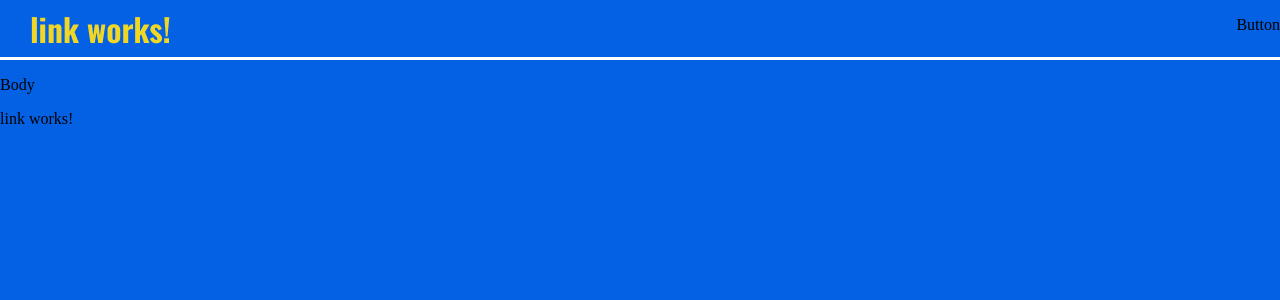
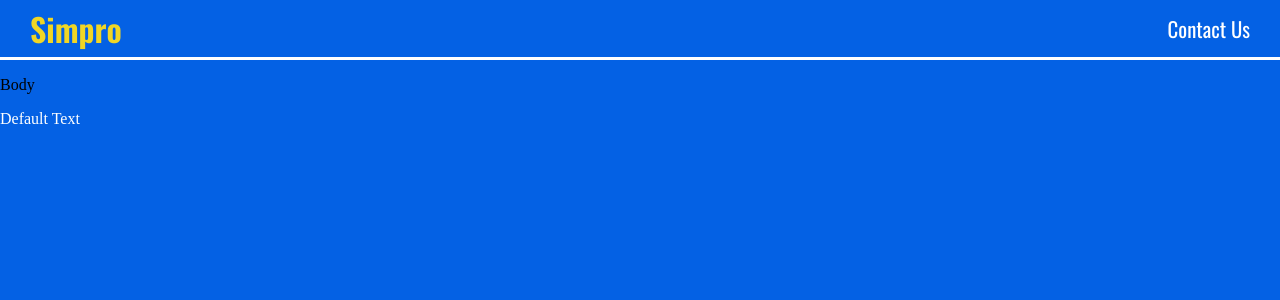
Before and after one commit to Karmveer27/angular-learning, an Angular app in the folder angular-frontend/: page / in a window 1280 px wide. Shown: the top 300 px of the page. Built offline with nearby package versions, Linux system fonts and the light colour scheme.

Commit message:
Made Link Component take in 3 parameters via  @Input

```diff
--- a/angular-frontend/src/app/components/link/link.component.css
+++ b/angular-frontend/src/app/components/link/link.component.css
@@ -1,3 +1,6 @@
 *{
     margin: 0;
 }
+a{
+    text-decoration: none;
+}
--- a/angular-frontend/src/app/components/link/link.component.html
+++ b/angular-frontend/src/app/components/link/link.component.html
@@ -1 +1,3 @@
-<p>link works!</p>
+<a [href]="link"  class="link-content" [style.color]="color" >
+    {{text}}
+</a>
--- a/angular-frontend/src/app/components/link/link.component.ts
+++ b/angular-frontend/src/app/components/link/link.component.ts
@@ -1,4 +1,4 @@
-import { Component } from '@angular/core';
+import { Component, Input } from '@angular/core';
 
 
 @Component({
@@ -9,5 +9,7 @@ import { Component } from '@angular/core';
   styleUrl: './link.component.css'
 })
 export class LinkComponent {
-
+  @Input() text: string = 'Default Text';
+  @Input() color: string = 'white';
+  @Input() link: string = '#';
 }
--- a/angular-frontend/src/app/components/nav/nav.component.css
+++ b/angular-frontend/src/app/components/nav/nav.component.css
@@ -4,13 +4,22 @@
     border-bottom: 1px solid white;
     min-width: 100vw;
     background-color:#0461e4;
+    align-items: center;
+
+}
+.title,.contact-us{
+    font-family: 'Oswald';
+    font-style: normal;
+    font-display: swap;
+
 }
 .title{
-    font-family: 'Oswald';
-    font-style: normal;
-    font-weight:  650;
-    font-display: swap;
-    color: #f0d625;
+
     font-size: 2rem;
     margin: 5px 30px;
+    font-weight:  650;
 }
+.contact-us{
+    font-size: 1.3rem;
+    margin: 0px 30px;
+}
--- a/angular-frontend/src/app/components/nav/nav.component.html
+++ b/angular-frontend/src/app/components/nav/nav.component.html
@@ -1,4 +1,9 @@
 <div class="nav-items">
-    <p class="title"> <app-link></app-link></p>
-    <p>Button</p>
+    <p class="title">
+        <app-link [text]="simproText" [color]="simproColor" [link]="simproLink">  </app-link>
+    </p>
+
+   <p class="contact-us">
+        <app-link [text]="contactText"  [link]="contactLink">  </app-link>
+    </p>
 </div>
--- a/angular-frontend/src/app/components/nav/nav.component.ts
+++ b/angular-frontend/src/app/components/nav/nav.component.ts
@@ -9,5 +9,10 @@ import { LinkComponent } from '../link/link.component';
   styleUrl: './nav.component.css'
 })
 export class NavComponent {
+  simproText: string = "Simpro";
+  simproColor: string = "#f0d625";
+  simproLink: string = "https://www.simprogroup.com/";
 
+  contactText: string = "Contact Us";
+  contactLink: string = "https://www.simprogroup.com/contact-us";
 }
```
